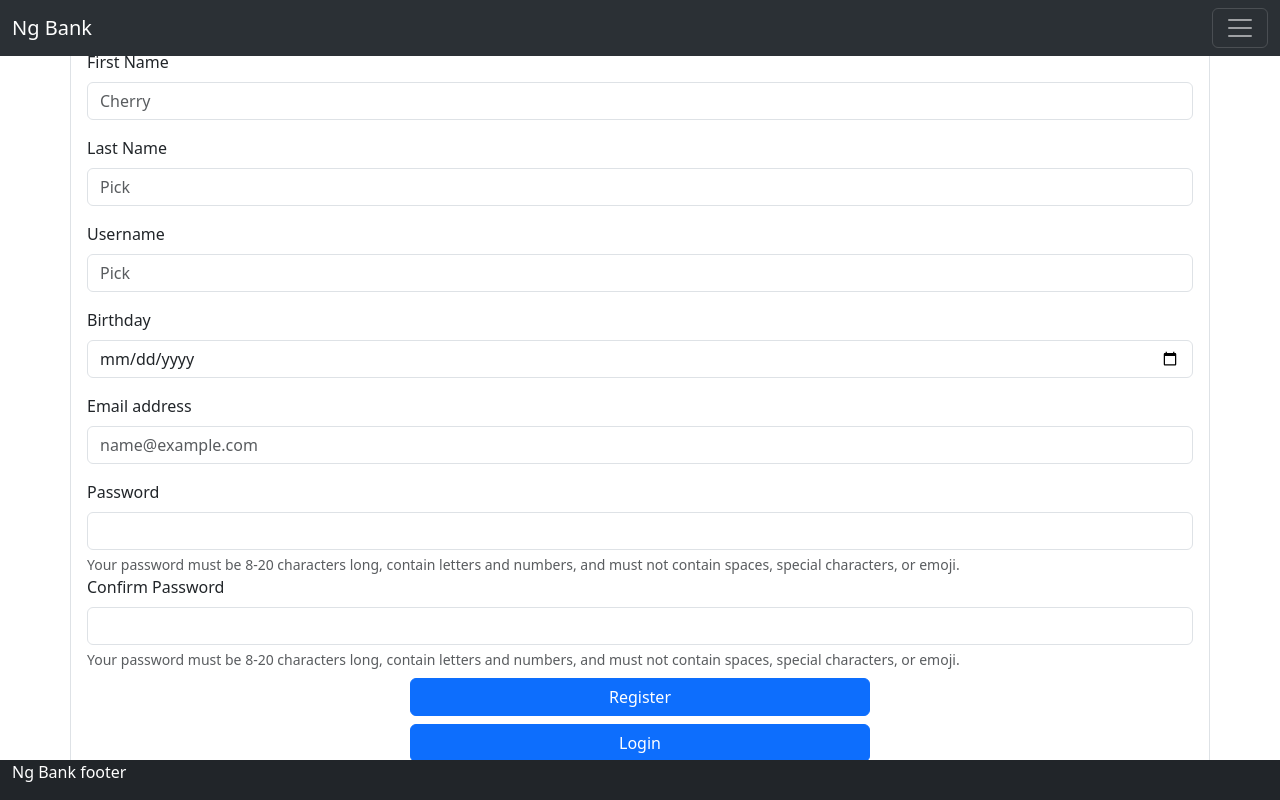
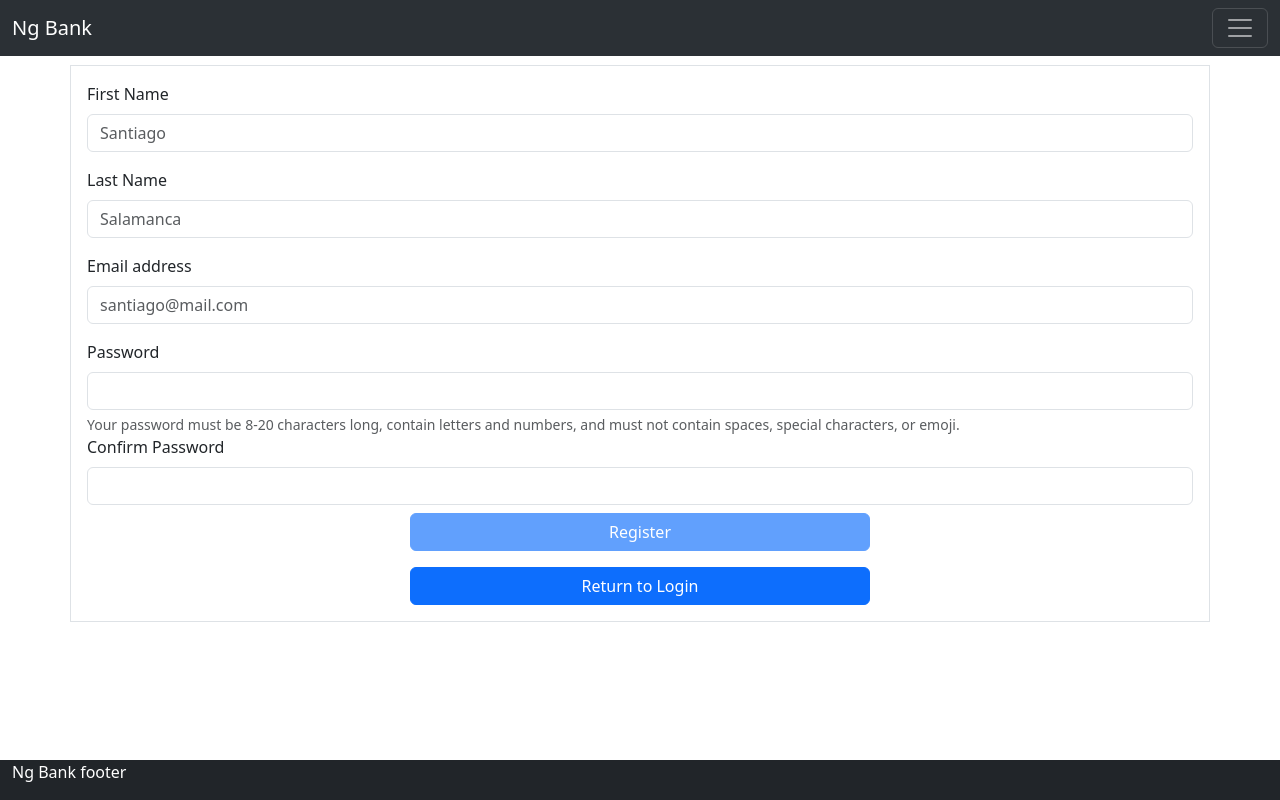
Before and after one commit to Salacodigo/proyecto-finance-account, an Angular app: page /signup in a window 1280 px wide. Built offline with nearby package versions, Linux system fonts and the light colour scheme.

Commit message:
login and signup form with reactive form

```diff
--- a/src/app/app.routes.ts
+++ b/src/app/app.routes.ts
@@ -33,6 +33,7 @@ export const routes: Routes = [
                 path: 'signup',
                 loadComponent: () => import('./domains/authentication/components/sign-up/sign-up.component')
             },
+
         ]
     },
     {
--- a/src/app/domains/authentication/components/login/login.component.html
+++ b/src/app/domains/authentication/components/login/login.component.html
@@ -7,9 +7,9 @@
             <div class="col align-self-center">
 
                 <div class="mb-3">
-                    <label for="exampleFormControlInput1" class="form-label">Email address</label>
+                    <label for="email" class="form-label">Email address</label>
                     <input type="email" class="form-control" id="email"
-                    formControlName="email"
+
                     [formControl]="emailControl"
                     placeholder="name@example.com">
                     <div class="row p-1">
@@ -26,10 +26,12 @@
 
                     </div>
                 </div>
-                <label for="inputPassword5" class="form-label">Password</label>
+                <label for="password" class="form-label">Password</label>
                 <input type="password"
                 id="password" class="form-control" aria-describedby="passwordHelpBlock"
-                formControlName="password">
+
+                [formControl]="passwordControl"
+                >
                 <div id="passwordHelpBlock" class="form-text">
                 Your password must be 8-20 characters long, contain letters and numbers, and must not contain spaces, special characters, or emoji.
                 </div>
@@ -43,7 +45,16 @@
                 </div>
 
 
+
             </div>
         </form>
+        <div class="container mt-3">
+
+            <div class="vstack gap-2 col-md-5 mx-auto">
+                <button type="btn" class="btn btn-primary"
+                (click)="showRegisterForm()"
+                >Go to Sign up</button>
+            </div>
+        </div>
     </div>
 </div>
--- a/src/app/domains/authentication/components/login/login.component.ts
+++ b/src/app/domains/authentication/components/login/login.component.ts
@@ -20,12 +20,15 @@ export default class LoginComponent {
 
   formBuilder = inject(FormBuilder)
 
+
   loginForm! : FormGroup;
 
   emailControl!: FormControl;
   passwordControl!: FormControl;
 
   loadingValidation : boolean = false;
+
+
 
   ngOnInit(){
     this.loginReactiveForm()
@@ -41,8 +44,16 @@ export default class LoginComponent {
   }
 
   loginReactiveForm(){
-    this.emailControl = new FormControl('', [Validators.required, Validators.email])
-    this.passwordControl = new FormControl('', [Validators.required])
+
+    this.emailControl = new FormControl('', [
+      Validators.required,
+      Validators.email
+    ])
+    this.passwordControl = new FormControl('', [
+      Validators.required,
+      Validators.minLength(8),
+      Validators.maxLength(64),
+    ])
 
     this.loginForm = this.formBuilder.group({
       email: this.emailControl,
@@ -55,4 +66,5 @@ export default class LoginComponent {
   }
 
 
+
 }
--- a/src/app/domains/authentication/components/sign-up/sign-up.component.html
+++ b/src/app/domains/authentication/components/sign-up/sign-up.component.html
@@ -8,50 +8,69 @@
 
 -->
 
-<div class="container text-start mt-3 p-3 border ">
+<div class="container text-start mt-5 mb-5 p-3 border">
     <div class="row">
 
+        <form [formGroup]="signupForm" (ngSubmit)="getRegisterFormValues()">
+            @if ( loadingValidation ) {
+                <div class="error fs-error">Verifying...</div>
+            }
 
             <div class="col align-self-center">
 
-
                 <div class="mb-3">
-                <label for="exampleFormControlInput1" class="form-label">First Name</label>
-                <input type="text" class="form-control" id="exampleFormControlInput1" placeholder="Cherry">
+                    <label for="firstName" class="form-label">First Name</label>
+                    <input type="text" class="form-control" id="firstName"
+                    formControlName="firstNameControl"
+                    [formControl]="firstNameControl"
+                    placeholder="Santiago"
+                    >
                 </div>
                 <div class="mb-3">
-                <label for="exampleFormControlInput2" class="form-label">Last Name</label>
-                <input type="text" class="form-control" id="exampleFormControlInput2" placeholder="Pick">
+                    <label for="lastName" class="form-label">Last Name</label>
+                    <input type="text" class="form-control" id="lastName"
+                    formControlName="lastNameControl"
+                    [formControl]="lastNameControl"
+                    placeholder="Salamanca">
                 </div>
                 <div class="mb-3">
-                <label for="exampleFormControlInput3" class="form-label">Username</label>
-                <input type="text" class="form-control" id="exampleFormControlInput3" placeholder="Pick">
-            </div>
-            <div class="mb-3">
-                <label for="exampleFormControlInput4" class="form-label">Birthday</label>
-                <input type="date" class="form-control" id="exampleFormControlInput4" placeholder="name@example.com">
-            </div>
-            <div class="mb-3">
-                <label for="exampleFormControlInput4" class="form-label">Email address</label>
-                <input type="email" class="form-control" id="exampleFormControlInput4" placeholder="name@example.com">
+                    <label for="email" class="form-label">Email address</label>
+                    <input type="email" class="form-control" id="email"
+                    formControlName="emailControl"
+                    [formControl]="emailControl"
+                    placeholder="santiago@mail.com">
                 </div>
 
-            <label for="inputPassword5" class="form-label">Password</label>
-            <input type="password" id="inputPassword5" class="form-control" aria-describedby="passwordHelpBlock">
+                <label for="password" class="form-label">Password</label>
+                <input type="password" id="password" class="form-control" aria-describedby="passwordHelpBlock"
+                formControlName="passwordControl"
+                [formControl]="passwordControl"
+                >
                 <div id="passwordHelpBlock" class="form-text">
                 Your password must be 8-20 characters long, contain letters and numbers, and must not contain spaces, special characters, or emoji.
                 </div>
-            <label for="inputPassword5" class="form-label">Confirm Password</label>
-            <input type="password" id="inputPassword5" class="form-control" aria-describedby="passwordHelpBlock">
+
+                <label for="password2" class="form-label">Confirm Password</label>
+                <input type="password" id="password2" class="form-control" aria-describedby="passwordHelpBlock"
+                formControlName="password2Control"
+                [formControl]="password2Control"
+                >
                 <div id="passwordHelpBlock" class="form-text">
-            Your password must be 8-20 characters long, contain letters and numbers, and must not contain spaces, special characters, or emoji.
                 </div>
                 <div class="container mt-2"></div>
 
 
                 <div class="vstack gap-2 col-md-5 mx-auto">
-                <button type="button" class="btn btn-primary">Register</button>
-                <button type="button" class="btn btn-primary" (click)="showLoginForm()">Login</button>
+                    <button type="submit" class="btn btn-primary"
+                        [disabled]="signupForm.invalid || loadingValidation"
+                    >Register</button>
+                </div>
+            </div>
+        </form>
+        <div class="container mt-3">
+
+            <div class="vstack gap-2 col-md-5 mx-auto">
+                <button type="button" class="btn btn-primary" (click)="showLoginForm()">Return to Login</button>
             </div>
         </div>
     </div>
--- a/src/app/domains/authentication/components/sign-up/sign-up.component.ts
+++ b/src/app/domains/authentication/components/sign-up/sign-up.component.ts
@@ -1,20 +1,85 @@
 import { Component, inject } from '@angular/core';
 import { AuthenticationService } from '../../../shared/services/authentication.service';
+import { FormsModule, ReactiveFormsModule, FormBuilder, FormGroup, FormControl, Validators } from '@angular/forms';
+import { Router } from '@angular/router';
 
 @Component({
   selector: 'app-sign-up',
   standalone: true,
-  imports: [],
+  imports: [
+    FormsModule,
+    ReactiveFormsModule,
+  ],
   templateUrl: './sign-up.component.html',
   styleUrl: './sign-up.component.css'
 })
 export default class SignUpComponent {
 
-
   authenticationService = inject(AuthenticationService)
 
+  formBuilder = inject(FormBuilder);
+  router = inject(Router);
+
+  signupForm! : FormGroup;
+
+  firstNameControl!: FormControl;
+  lastNameControl!: FormControl;
+  emailControl!: FormControl;
+  passwordControl!: FormControl;
+  password2Control!: FormControl;
+
+
+  loadingValidation : boolean = false;
+
+
+  ngOnInit(){
+    this.signupReactiveForm()
+  }
+
+  signupReactiveForm(){
+
+    this.firstNameControl = new FormControl('', [
+      Validators.required,
+      Validators.minLength(1)
+    ])
+    this.lastNameControl = new FormControl('',[
+      Validators.required,
+      Validators.minLength(1)
+    ])
+    this.emailControl = new FormControl('',[
+      Validators.required,
+      Validators.email
+    ])
+    this.passwordControl = new FormControl('',[
+      Validators.required,
+      Validators.minLength(8),
+      Validators.maxLength(64),
+    ])
+    this.password2Control = new FormControl('',[
+      Validators.required,
+      Validators.minLength(8),
+      Validators.maxLength(64),
+    ])
+
+    this.signupForm = this.formBuilder.group({
+      firstNameControl: this.firstNameControl,
+      lastNameControl: this.lastNameControl,
+      emailControl: this.emailControl,
+      passwordControl: this.passwordControl,
+      password2Control: this.password2Control,
+    })
+
+  }
+
   showLoginForm(){
+
     this.authenticationService.showLoginForm();
+    this.router.navigate(['/'])
+  }
+
+
+  getRegisterFormValues(){
+    console.log(this.signupForm.value);
   }
 
 }
--- a/src/app/domains/home/home.component.html
+++ b/src/app/domains/home/home.component.html
@@ -1,6 +1,6 @@
 <div class="container text-center mt-5">
     <div class="row">
-        <div class="col-8">
+        <div class="col-6">
 
             <div class="row mt-5">
 
@@ -32,7 +32,7 @@
             </div>
 
         </div>
-        <div class="col-4 h-100">
+        <div class="col-6">
             @if ( isVisibleLoginForm() ) {
                 <app-login></app-login>
             }
```
Lines whose indentation alone changed are shown as unchanged.
